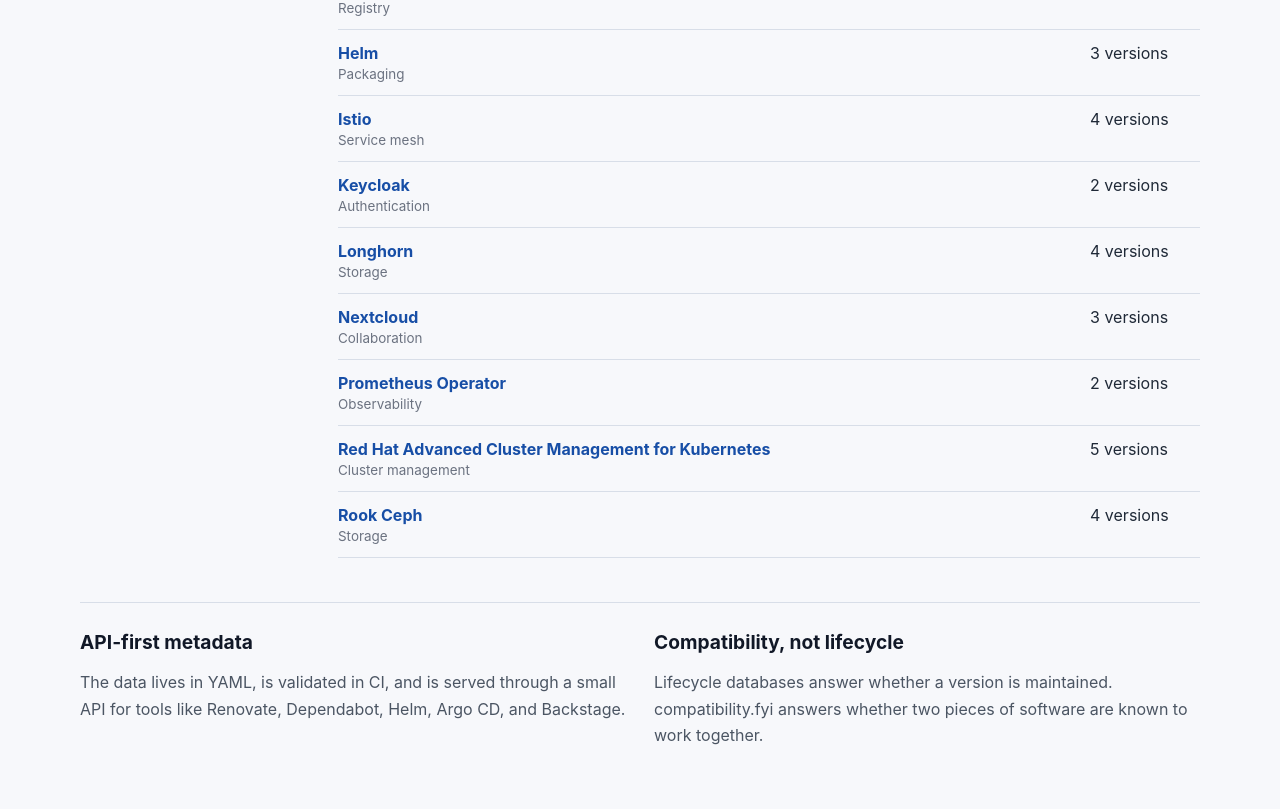
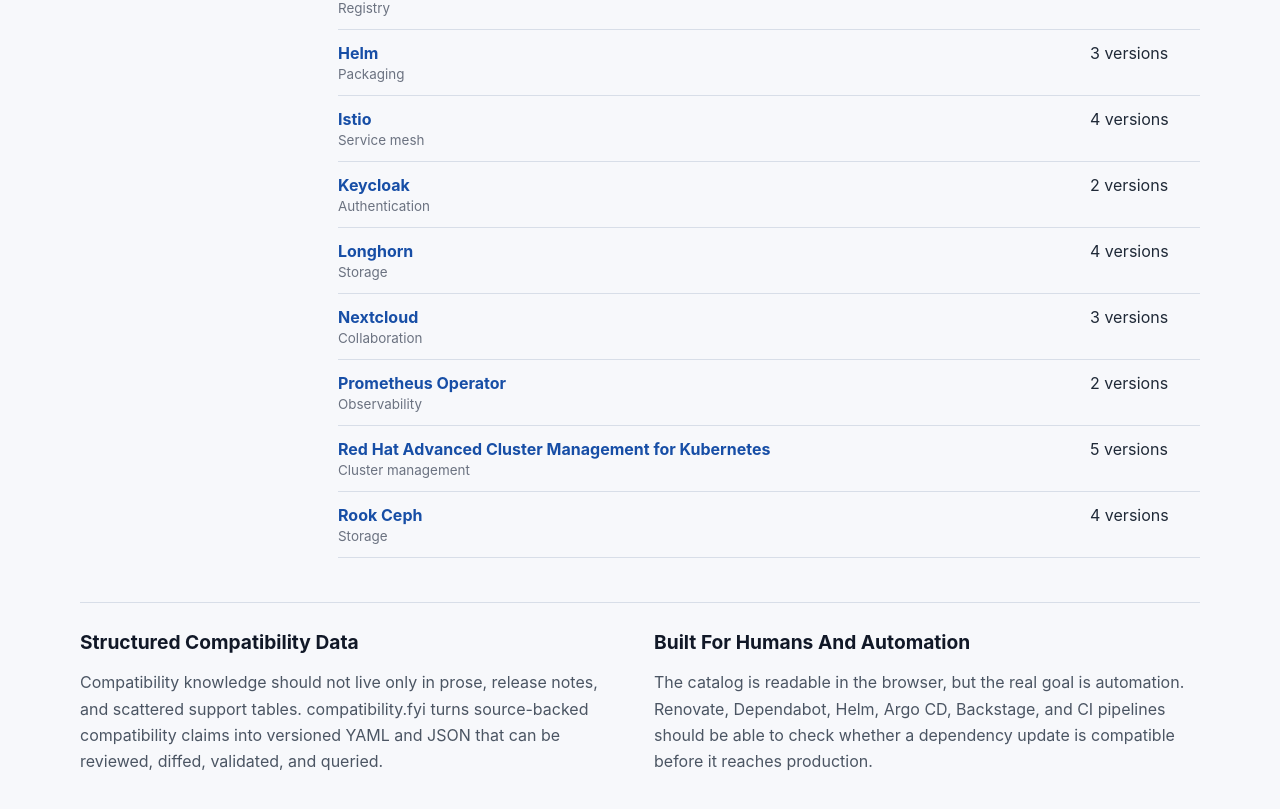
Before and after one commit to compatibility-fyi/compatibility.fyi, a React (Vite) app: page / in a window 1280 px wide. Shown: the part 1133-1942 px from the top of the page. Built offline with nearby package versions, Linux system fonts and the light colour scheme.

Commit message:
docs: clarify homepage project goals

```diff
--- a/src/app/pages/LandingPage.tsx
+++ b/src/app/pages/LandingPage.tsx
@@ -136,17 +136,19 @@
 
       <section className="catalog-notes">
         <article>
-          <h2>API-first metadata</h2>
+          <h2>Structured Compatibility Data</h2>
           <p>
-            The data lives in YAML, is validated in CI, and is served through a small API for tools
-            like Renovate, Dependabot, Helm, Argo CD, and Backstage.
+            Compatibility knowledge should not live only in prose, release notes, and scattered
+            support tables. compatibility.fyi turns source-backed compatibility claims into
+            versioned YAML and JSON that can be reviewed, diffed, validated, and queried.
           </p>
         </article>
         <article>
-          <h2>Compatibility, not lifecycle</h2>
+          <h2>Built For Humans And Automation</h2>
           <p>
-            Lifecycle databases answer whether a version is maintained. compatibility.fyi answers
-            whether two pieces of software are known to work together.
+            The catalog is readable in the browser, but the real goal is automation. Renovate,
+            Dependabot, Helm, Argo CD, Backstage, and CI pipelines should be able to check whether a
+            dependency update is compatible before it reaches production.
           </p>
         </article>
       </section>
```
